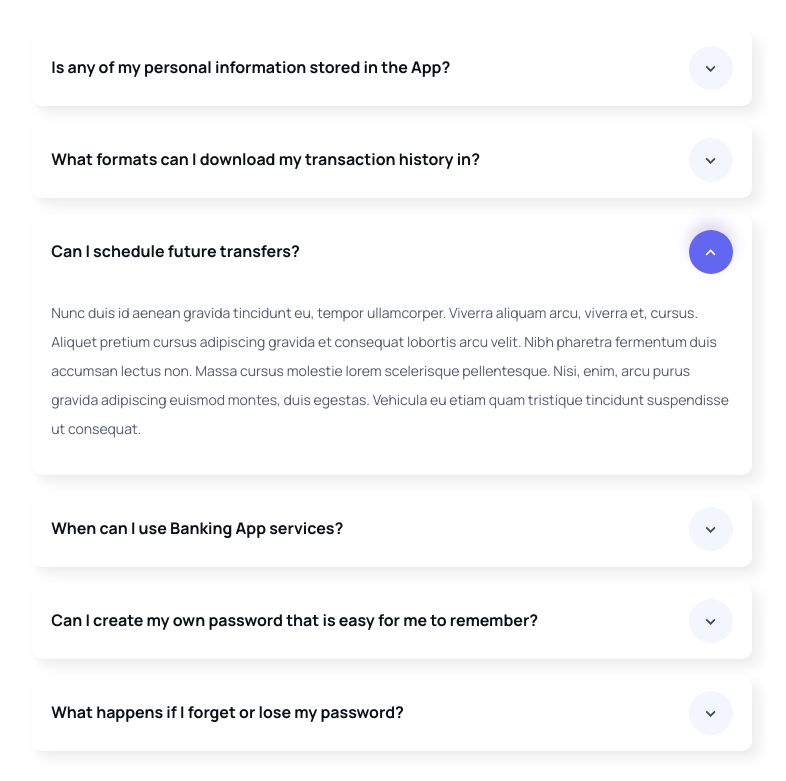
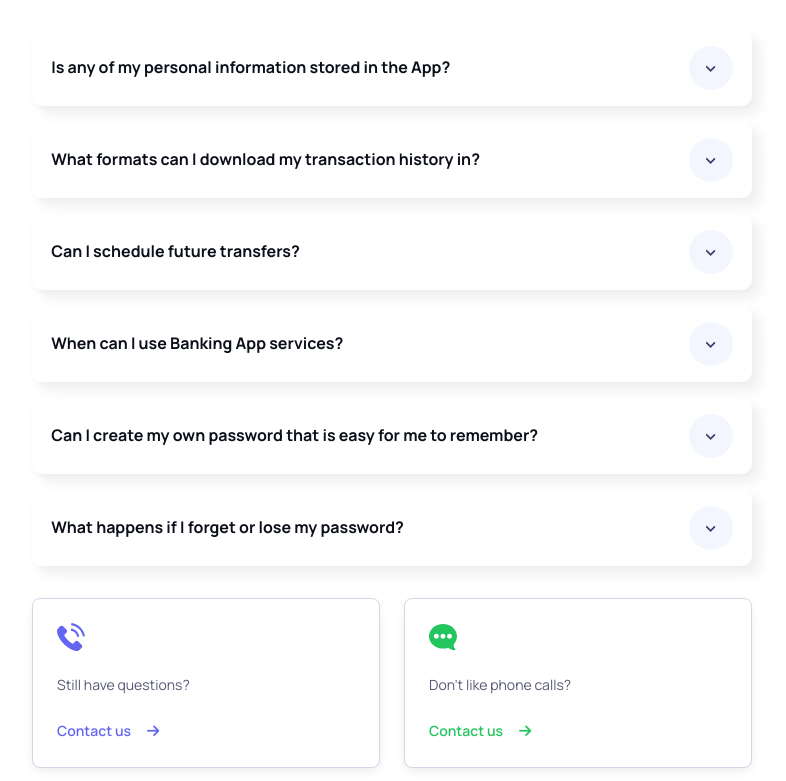
Before and after one commit to Messijahz/reactapp, a React (Vite) app: page /home in a window 1280 px wide. Shown: the part 2660-3441 px from the top of the page, without its empty margins (248-1034 px from the left). Built offline with nearby package versions, Linux system fonts and the light colour scheme.

Commit message:
Fixed dark mode for Contact so that it looks good. Also fixed so that the accordion is working as intended.

```diff
--- a/src/assets/css/Scss/colors/_dark-theme.scss
+++ b/src/assets/css/Scss/colors/_dark-theme.scss
@@ -7,6 +7,7 @@
   --color-secondarybg: #F3F6FF;
   --color-thirdbg: #fff;
   --color-fourthbg: #fff;
+  --color-fifthbg: #fff;
   --color-border: #D4D7E5;
   --color-secondaryborder: #D4D7E5;
   --color-input: #FFF;
@@ -33,6 +34,7 @@
   --color-text600-white: #9397ad;
   --color-text700-white: #565973;
   --color-button-text: #fff;
+  --color-darktheme-text: #0b0f19;
 
   /* System colors: */
   --color-system-error: #ef4444;
@@ -63,6 +65,7 @@
     --color-secondarybg: #161822;
     --color-thirdbg: #1f212b;
     --color-fourthbg: #131022;
+    --color-fifthbg: #d4d7e5;
     --color-border: #FFFFFF26;
     --color-bordersecondary: #e2e5f1;
     --color-input: rgba(255, 255, 255, 0.02);
@@ -90,6 +93,7 @@
     --color-text600-white: #FFFFFF80;
     --color-text700-white: #FFFFFFB3;
     --color-button-text: #33354d;
+    --color-darktheme-text: #FFFFFFB3;
 
     /* System colors: */
     --color-system-error: #ef4444;
--- a/src/assets/css/Scss/main.css
+++ b/src/assets/css/Scss/main.css
@@ -7,6 +7,7 @@
   --color-secondarybg: #F3F6FF;
   --color-thirdbg: #fff;
   --color-fourthbg: #fff;
+  --color-fifthbg: #fff;
   --color-border: #D4D7E5;
   --color-secondaryborder: #D4D7E5;
   --color-input: #FFF;
@@ -32,6 +33,7 @@
   --color-text600-white: #9397ad;
   --color-text700-white: #565973;
   --color-button-text: #fff;
+  --color-darktheme-text: #0b0f19;
   /* System colors: */
   --color-system-error: #ef4444;
   --color-system-success: #22c55e;
@@ -56,6 +58,7 @@
   --color-secondarybg: #161822;
   --color-thirdbg: #1f212b;
   --color-fourthbg: #131022;
+  --color-fifthbg: #d4d7e5;
   --color-border: #FFFFFF26;
   --color-bordersecondary: #e2e5f1;
   --color-input: rgba(255, 255, 255, 0.02);
@@ -81,6 +84,7 @@
   --color-text600-white: #FFFFFF80;
   --color-text700-white: #FFFFFFB3;
   --color-button-text: #33354d;
+  --color-darktheme-text: #FFFFFFB3;
   /* System colors: */
   --color-system-error: #ef4444;
   --color-system-success: #22c55e;
@@ -1044,13 +1048,14 @@ body {
   padding-block: 1.5rem 2rem;
 }
 #faq .open-box-info {
+  display: flex;
+  flex-direction: row;
   color: var(--color-text700-white);
   text-align: left;
   font-size: 14px;
   font-style: normal;
   font-weight: 400;
   line-height: 29px;
-  padding-bottom: 1rem;
 }
 #faq h4 {
   color: var(--color-headline);
@@ -1264,9 +1269,6 @@ body {
   }
 }
 .information-box {
-  display: flex;
-  align-items: center;
-  justify-content: space-between;
   background-color: var(--color-thirdbg);
   border-bottom: 1px solid var(--color-border);
   cursor: pointer;
@@ -1333,31 +1335,29 @@ body {
   justify-content: flex-start;
   width: 100%;
 }
-@media (min-width: 768px) {
-  .open-box {
-    padding-bottom: 1.5rem;
-  }
-}
-@media (min-width: 1296px) {
-  .open-box {
-    padding-bottom: 1rem;
-  }
+
+.space {
+  display: flex;
+  justify-content: space-between;
 }
 
 .buttons-container-faq {
-  margin-left: auto;
-}
+  display: flex;
+  justify-content: space-between;
+  align-items: center;
+  width: 100%;
+}
+
 @media (max-width: 768px) {
-  .buttons-container-faq .hide-me-mobile {
+  .hide-me-mobile {
     display: none;
   }
 }
-@media (min-width: 768px) {
-  .buttons-container-faq .hide-me-tablet {
+@media (min-width: 1296px) {
+  .hide-me-tablet {
     display: none;
   }
 }
-
 .information-box:first-child {
   border-top-left-radius: 10px;
   border-top-right-radius: 10px;
@@ -1513,12 +1513,14 @@ footer p {
 
 .wrapper {
   background-color: var(--color-secondarybg);
+  color: var(--color-darktheme-text);
 }
 
 #contact {
   display: flex;
   flex-direction: column;
   align-items: center;
+  color: var(--color-darktheme-text);
 }
 @media (min-width: 768px) {
   #contact {
@@ -1625,7 +1627,8 @@ footer p {
   display: flex;
   flex-direction: column;
   align-items: center;
-  background-color: var(--color-white);
+  background-color: var(--color-fifthbg);
+  color: var(--color-gray900);
   padding-inline: 1rem;
   margin: 1rem;
   width: 550px;
@@ -1742,11 +1745,15 @@ iframe {
   margin-bottom: 0.8rem;
 }
 .info-row span {
-  color: var(--color-gray700);
+  color: var(--color-darktheme-text);
 }
 .info-row span.strong {
-  color: var(--color-gray800);
+  color: var(--color-darktheme-text);
   font-weight: 900;
+}
+
+select {
+  color: var(--color-gray900);
 }
 
 #map-info {
--- a/src/assets/css/Scss/sections/_faq.scss
+++ b/src/assets/css/Scss/sections/_faq.scss
@@ -18,13 +18,14 @@
   }
 
   .open-box-info {
+    display: flex;
+    flex-direction: row;
     color: var(--color-text700-white);
     text-align: left;
     font-size: 14px;
     font-style: normal;
     font-weight: 400;
     line-height: 29px;
-    padding-bottom: 1rem;
   }
 
   h4 {
@@ -243,9 +244,6 @@
 }
 
 .information-box {
-  display: flex;
-  align-items: center;
-  justify-content: space-between;
   background-color: var(--color-thirdbg);
   border-bottom: 1px solid var(--color-border);
   cursor: pointer;
@@ -313,31 +311,33 @@
   align-items: center;
   justify-content: flex-start;
   width: 100%;
+}
 
-  @media (min-width: 768px) {
-    padding-bottom: 1.5rem;
-  }
-
-  @media (min-width: 1296px) {
-    padding-bottom: 1rem;
-  }
+.space {
+  display: flex;
+  justify-content: space-between;
 }
 
 .buttons-container-faq {
-  margin-left: auto;
+  display: flex;
+  justify-content: space-between;
+  align-items: center;
+  width: 100%;
+}
 
-  @media (max-width: 768px) {
+
+@media (max-width: 768px) {
     .hide-me-mobile {
       display: none;
     }
-  }
+}
 
-  @media (min-width: 768px) {
+ @media (min-width: 1296px) {
     .hide-me-tablet {
       display: none;
     }
-  }
 }
+
 
 .information-box:first-child {
   border-top-left-radius: 10px;
--- /dev/null
+++ b/src/components/Accordion.jsx
@@ -0,0 +1,42 @@
+import React from 'react';
+import AccordionItem from '../components/AccordionItem';
+
+
+const Accordion = () => {
+  const faqData = [
+    {
+      question: "Is any of my personal information stored in the App?",
+      answer: "Lorem, ipsum dolor sit amet consectetur adipisicing elit. Et possimus nobis dolorem temporibus, distinctio esse suscipit veritatis voluptates atque delectus?",
+    },
+    {
+      question: "What formats can I download my transaction history in?",
+      answer: "Lorem, ipsum dolor sit amet consectetur adipisicing elit. Et possimus nobis dolorem temporibus, distinctio esse suscipit veritatis voluptates atque delectus?",
+    },
+    {
+      question: "Can I schedule future transfers?",
+      answer: "Lorem, ipsum dolor sit amet consectetur adipisicing elit. Et possimus nobis dolorem temporibus, distinctio esse suscipit veritatis voluptates atque delectus?",
+    },
+    {
+      question: "When can I use Banking App services?",
+      answer: "Lorem, ipsum dolor sit amet consectetur adipisicing elit. Et possimus nobis dolorem temporibus, distinctio esse suscipit veritatis voluptates atque delectus?",
+    },
+    {
+      question: "Can I create my own password that is easy for me to remember?",
+      answer: "Lorem, ipsum dolor sit amet consectetur adipisicing elit. Et possimus nobis dolorem temporibus, distinctio esse suscipit veritatis voluptates atque delectus?",
+    },
+    {
+      question: "What happens if I forget or lose my password?",
+      answer: "Lorem, ipsum dolor sit amet consectetur adipisicing elit. Et possimus nobis dolorem temporibus, distinctio esse suscipit veritatis voluptates atque delectus?",
+    },
+  ];
+
+  return (
+    <div className="information-box-container">
+      {faqData.map((item, index) => (
+        <AccordionItem key={index} question={item.question} answer={item.answer} />
+      ))}
+    </div>
+  );
+};
+
+export default Accordion;
--- /dev/null
+++ b/src/components/AccordionItem.jsx
@@ -0,0 +1,34 @@
+import React, { useState } from 'react';
+import ArrowDown from '../assets/pictures/arrow-down-info.svg';
+import ArrowUp from '../assets/pictures/arrow-up-info.svg';
+
+const AccordionItem = ({ question, answer }) => {
+  const [isOpen, setIsOpen] = useState(false); //Skapar en array där vi kollar om isOpen är sant eller falsk.
+
+  const toggleAccordion = () => {
+    setIsOpen(!isOpen); // Öpnnar boxen och tar fram svaret vid klick.
+  };
+
+  return (
+
+    <div className="information-box" onClick={toggleAccordion}>
+        <div className="space">
+            <div class="buttons-container-faq">
+            <h4>{question}</h4>
+                <button
+                onClick={toggleAccordion}
+                className={`arrow-down-btn-grey ${isOpen ? "arrow-down-btn-blue" : "arrow-down-btn-grey"}`}>
+                <img src={isOpen ? ArrowUp : ArrowDown} alt="Toggle button" />
+            </button>
+            </div>
+        </div>
+      {isOpen && (
+        <div className="open-box">
+            <p className="open-box-info">{answer}</p>
+        </div>
+      )}
+    </div>
+  );
+};
+
+export default AccordionItem;
--- a/src/components/Faq.jsx
+++ b/src/components/Faq.jsx
@@ -3,6 +3,7 @@ import ArrowDown from '../assets/pictures/arrow-down-info.svg'
 import ArrowUp from '../assets/pictures/arrow-up-info.svg'
 import PhoneCallIcon from '../assets/pictures/phonecallicon.svg'
 import ChatIcon from '../assets/pictures/chaticon.svg'
+import Accordion from './Accordion'
 
 const Faq = () => {
   return (
@@ -16,86 +17,10 @@ const Faq = () => {
                 </div>
             </div>
 
-            <div className="information-box-container">
-                <div className="information-box">
-                    <h4>Is any of my personal information stored in the App?</h4>
-                    <div className="buttons-container-faq">
-                        <button className="arrow-down-btn-grey hide-me-mobile">
-                        <img src={ArrowDown} alt="An arrow down button" />
-                        </button>
-                        <button className="arrow-down-btn-blue hide-me-tablet">
-                        <img src={ArrowUp} alt="An arrow up button" />
-                        </button>
-                    </div>
-                </div>
-                <div className="hide-me-tablet">
-                    <div className="information-box2">
-                        <p className="open-box-info">
-                        Nunc duis id aenean gravida tincidunt eu, tempor ullamcorper.
-                        Viverra aliquam arcu, viverra et, cursus. Aliquet pretium cursus
-                        adipiscing gravida et consequat lobortis arcu velit. Nibh pharetra
-                        fermentum duis accumsan lectus non. Massa cursus molestie lorem
-                        scelerisque pellentesque. Nisi, enim, arcu purus gravida adipiscing
-                        euismod montes, duis egestas. Vehicula eu etiam quam tristique
-                        tincidunt suspendisse ut consequat. Ornare senectus fusce dignissim
-                        ut. Integer consequat in eu tortor, faucibus et lacinia posuere.
-                        Turpis sit viverra lorem suspendisse lacus aliquam auctor vulputate.
-                        Quis egestas aliquam nunc purus lacus, elit leo elit facilisi.
-                        Dignissim amet adipiscing massa integer.
-                        </p>
-                    </div>
-                </div>
-                <div className="information-box">
-                    <h4>What formats can I download my transaction history in?</h4>
-                    <div className="buttons-container-faq">
-                        <button className="arrow-down-btn-grey">
-                        <img src={ArrowDown} alt="An arrow down button" />
-                        </button>
-                    </div>
-                </div>
-                <div className="information-box2">
-                    <div className="open-box">
-                        <h4>Can I schedule future transfers?</h4>
-                        <div className="buttons-container-faq">
-                            <button className="arrow-down-btn-grey hide-me-tablet">
-                            <img src={ArrowDown} alt="An arrow down button" />
-                            </button>
-                            <button className="arrow-down-btn-blue hide-me-mobile">
-                            <img src={ArrowUp} alt="An arrow up button" />
-                            </button>
-                        </div>
-                    </div>
-                    <div className="hide-me-mobile">
-                        <p className="open-box-info">
-                        Nunc duis id aenean gravida tincidunt eu, tempor ullamcorper. Viverra aliquam arcu, viverra et, cursus. Aliquet pretium cursus adipiscing gravida et consequat lobortis arcu velit. Nibh pharetra fermentum duis accumsan lectus non. Massa cursus molestie lorem scelerisque pellentesque. Nisi, enim, arcu purus gravida adipiscing euismod montes, duis egestas. Vehicula eu etiam quam tristique tincidunt suspendisse ut consequat.
-                        </p>
-                    </div>
-                </div>
-                <div className="information-box">
-                    <h4>When can I use Banking App services?</h4>
-                        <div className="buttons-container-faq">
-                            <button className="arrow-down-btn-grey">
-                            <img src={ArrowDown} alt="An arrow down button" />
-                            </button>
-                        </div>
-                    </div>
-                    <div className="information-box">
-                        <h4>Can I create my own password that is easy for me to remember?</h4>
-                        <div className="buttons-container-faq">
-                            <button className="arrow-down-btn-grey">
-                            <img src={ArrowDown} alt="An arrow down button" />
-                            </button>
-                        </div>
-                    </div>
-                    <div className="information-box">
-                        <h4>What happens if I forget or lose my password?</h4>
-                        <div className="buttons-container-faq">
-                            <button className="arrow-down-btn-grey">
-                            <img src={ArrowDown} alt="An arrow down button" />
-                            </button>
-                        </div>
-                    </div>
-                </div>
+
+            <Accordion />
+
+
                 <div className="hide-me-mobile">
                     <div className="contact-box-container">
                         <div className="contact-box">
```
Also changed, not shown: src/assets/css/Scss/sections/_contact.scss (+11 -3 lines), 1 other file (tests, documents, lock files or other folders).
